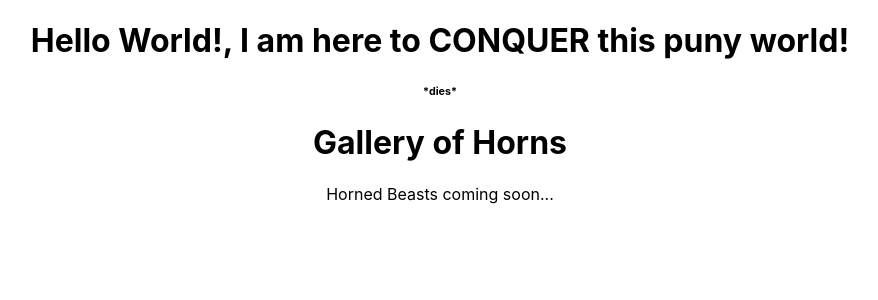
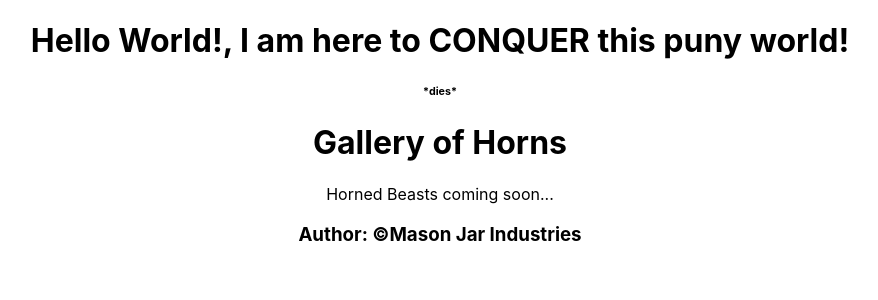
Before and after one commit to TabelO-1/gallery-of-horns, a React (Create React App) app: page / in a window 1280 px wide. Shown: the top 300 px of the page, without its empty margins (200-1078 px from the left). Built offline with nearby package versions, Linux system fonts and the light colour scheme.

Commit message:
Created Footer.js Custom Component

```diff
--- a/src/App.js
+++ b/src/App.js
@@ -2,6 +2,7 @@
 import Header from './Header';
 import './App.css';
 import Main from './Main';
+import Footer from './Footer';
 
 class App extends React.Component {
   render () {
@@ -11,6 +12,7 @@
           <h6>*dies*</h6>
           <Header />
           <Main />
+          <Footer />
       </div>
     )
   }
--- /dev/null
+++ b/src/Footer.js
@@ -0,0 +1,13 @@
+import React from 'react';
+
+class Footer extends React.Component {
+    render () {
+      return (
+        <>
+        <h3>Author: &copy;Mason Jar Industries</h3>
+        </>
+      )
+    }
+  }
+
+export default Footer;
```
